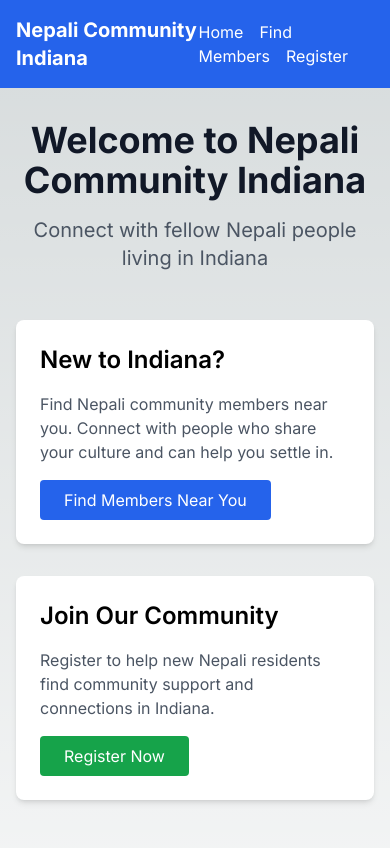
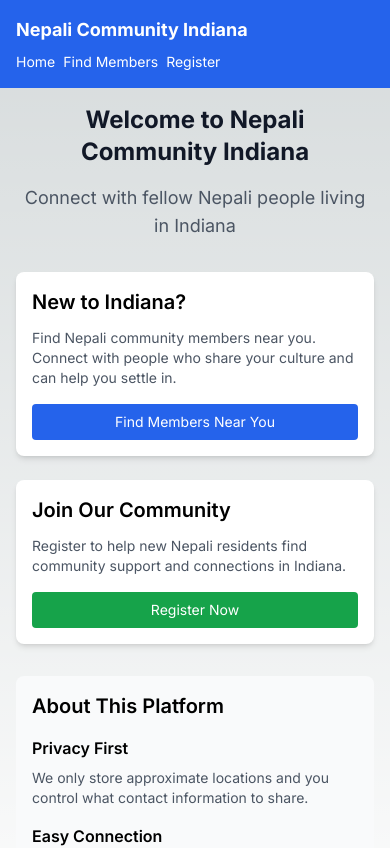
Before and after one commit to suman-8848/Indiana_nepali, a Next.js app: page / in a window 390 px wide. Shown: the top 848 px of the page. Built offline with nearby package versions, Linux system fonts and the light colour scheme.

Commit message:
Enhance mobile responsiveness across all pages

```diff
--- a/app/layout.tsx
+++ b/app/layout.tsx
@@ -15,18 +15,23 @@ export default function RootLayout({
 }) {
   return (
     <html lang="en">
+      <head>
+        <meta name="viewport" content="width=device-width, initial-scale=1" />
+      </head>
       <body className={inter.className}>
         <nav className="bg-blue-600 text-white p-4">
-          <div className="container mx-auto flex justify-between items-center">
-            <h1 className="text-xl font-bold">Nepali Community Indiana</h1>
-            <div className="space-x-4">
-              <a href="/" className="hover:underline">Home</a>
-              <a href="/map" className="hover:underline">Find Members</a>
-              <a href="/register" className="hover:underline">Register</a>
+          <div className="container mx-auto">
+            <div className="flex flex-col sm:flex-row sm:justify-between sm:items-center">
+              <h1 className="text-lg sm:text-xl font-bold mb-2 sm:mb-0">Nepali Community Indiana</h1>
+              <div className="flex flex-wrap gap-2 sm:gap-4">
+                <a href="/" className="hover:underline text-sm sm:text-base">Home</a>
+                <a href="/map" className="hover:underline text-sm sm:text-base">Find Members</a>
+                <a href="/register" className="hover:underline text-sm sm:text-base">Register</a>
+              </div>
             </div>
           </div>
         </nav>
-        <main className="container mx-auto px-4 py-8">
+        <main className="container mx-auto px-4 py-4 sm:py-8">
           {children}
         </main>
       </body>
--- a/app/map/page.tsx
+++ b/app/map/page.tsx
@@ -3,18 +3,18 @@ import CommunityMap from '../../components/CommunityMap'
 export default function MapPage() {
   return (
     <div>
-      <div className="mb-6">
-        <h1 className="text-3xl font-bold mb-2">Find Community Members</h1>
-        <p className="text-gray-600">
+      <div className="mb-4 sm:mb-6">
+        <h1 className="text-2xl sm:text-3xl font-bold mb-2 text-center sm:text-left">Find Community Members</h1>
+        <p className="text-gray-600 text-sm sm:text-base text-center sm:text-left">
           Discover Nepali community members near you in Indiana. Click on markers to see contact information.
         </p>
       </div>
 
       <CommunityMap />
 
-      <div className="mt-6 bg-yellow-50 border border-yellow-200 rounded-lg p-4">
-        <h3 className="font-semibold text-yellow-800 mb-2">Privacy Notice</h3>
-        <p className="text-sm text-yellow-700">
+      <div className="mt-4 sm:mt-6 bg-yellow-50 border border-yellow-200 rounded-lg p-3 sm:p-4">
+        <h3 className="font-semibold text-yellow-800 mb-2 text-sm sm:text-base">Privacy Notice</h3>
+        <p className="text-xs sm:text-sm text-yellow-700">
           Locations shown are approximate for privacy protection. Contact information is only visible
           to help community members connect with each other.
         </p>
--- a/app/page.tsx
+++ b/app/page.tsx
@@ -1,46 +1,46 @@
 export default function Home() {
   return (
     <div className="max-w-4xl mx-auto">
-      <div className="text-center mb-12">
-        <h1 className="text-4xl font-bold text-gray-900 mb-4">
+      <div className="text-center mb-8 sm:mb-12">
+        <h1 className="text-2xl sm:text-3xl md:text-4xl font-bold text-gray-900 mb-4">
           Welcome to Nepali Community Indiana
         </h1>
-        <p className="text-xl text-gray-600 mb-8">
+        <p className="text-lg sm:text-xl text-gray-600 mb-6 sm:mb-8 px-2">
           Connect with fellow Nepali people living in Indiana
         </p>
       </div>
 
-      <div className="grid md:grid-cols-2 gap-8 mb-12">
-        <div className="bg-white p-6 rounded-lg shadow-md">
-          <h2 className="text-2xl font-semibold mb-4">New to Indiana?</h2>
-          <p className="text-gray-600 mb-4">
+      <div className="grid grid-cols-1 md:grid-cols-2 gap-6 sm:gap-8 mb-8 sm:mb-12">
+        <div className="bg-white p-4 sm:p-6 rounded-lg shadow-md">
+          <h2 className="text-xl sm:text-2xl font-semibold mb-3 sm:mb-4">New to Indiana?</h2>
+          <p className="text-gray-600 mb-4 text-sm sm:text-base">
             Find Nepali community members near you. Connect with people who share your culture and can help you settle in.
           </p>
           <a
             href="/map"
-            className="bg-blue-600 text-white px-6 py-2 rounded hover:bg-blue-700 inline-block"
+            className="bg-blue-600 text-white px-4 sm:px-6 py-2 rounded hover:bg-blue-700 inline-block text-sm sm:text-base w-full sm:w-auto text-center"
           >
             Find Members Near You
           </a>
         </div>
 
-        <div className="bg-white p-6 rounded-lg shadow-md">
-          <h2 className="text-2xl font-semibold mb-4">Join Our Community</h2>
-          <p className="text-gray-600 mb-4">
+        <div className="bg-white p-4 sm:p-6 rounded-lg shadow-md">
+          <h2 className="text-xl sm:text-2xl font-semibold mb-3 sm:mb-4">Join Our Community</h2>
+          <p className="text-gray-600 mb-4 text-sm sm:text-base">
             Register to help new Nepali residents find community support and connections in Indiana.
           </p>
           <a
             href="/register"
-            className="bg-green-600 text-white px-6 py-2 rounded hover:bg-green-700 inline-block"
+            className="bg-green-600 text-white px-4 sm:px-6 py-2 rounded hover:bg-green-700 inline-block text-sm sm:text-base w-full sm:w-auto text-center"
           >
             Register Now
           </a>
         </div>
       </div>
 
-      <div className="bg-gray-50 p-6 rounded-lg">
-        <h2 className="text-2xl font-semibold mb-4">About This Platform</h2>
-        <div className="grid md:grid-cols-3 gap-6">
+      <div className="bg-gray-50 p-4 sm:p-6 rounded-lg">
+        <h2 className="text-xl sm:text-2xl font-semibold mb-4">About This Platform</h2>
+        <div className="grid grid-cols-1 sm:grid-cols-2 md:grid-cols-3 gap-4 sm:gap-6">
           <div>
             <h3 className="font-semibold mb-2">Privacy First</h3>
             <p className="text-sm text-gray-600">
--- a/app/register/page.tsx
+++ b/app/register/page.tsx
@@ -75,9 +75,9 @@ export default function Register() {
 
   return (
     <div className="max-w-2xl mx-auto">
-      <h1 className="text-3xl font-bold mb-8">Join Our Community</h1>
+      <h1 className="text-2xl sm:text-3xl font-bold mb-6 sm:mb-8 text-center sm:text-left">Join Our Community</h1>
 
-      <form onSubmit={handleSubmit} className="bg-white p-6 rounded-lg shadow-md space-y-6">
+      <form onSubmit={handleSubmit} className="bg-white p-4 sm:p-6 rounded-lg shadow-md space-y-4 sm:space-y-6">
         <div>
           <label className="block text-sm font-medium text-gray-700 mb-2">
             Full Name *
@@ -173,7 +173,7 @@ export default function Register() {
         <button
           type="submit"
           disabled={loading}
-          className="w-full bg-blue-600 text-white py-3 px-4 rounded-md hover:bg-blue-700 disabled:opacity-50 disabled:cursor-not-allowed"
+          className="w-full bg-blue-600 text-white py-3 px-4 rounded-md hover:bg-blue-700 disabled:opacity-50 disabled:cursor-not-allowed text-base sm:text-lg font-medium"
         >
           {loading ? 'Registering...' : 'Register'}
         </button>
```
Also changed, not shown: components/CommunityMap.tsx (+25 -23 lines).
